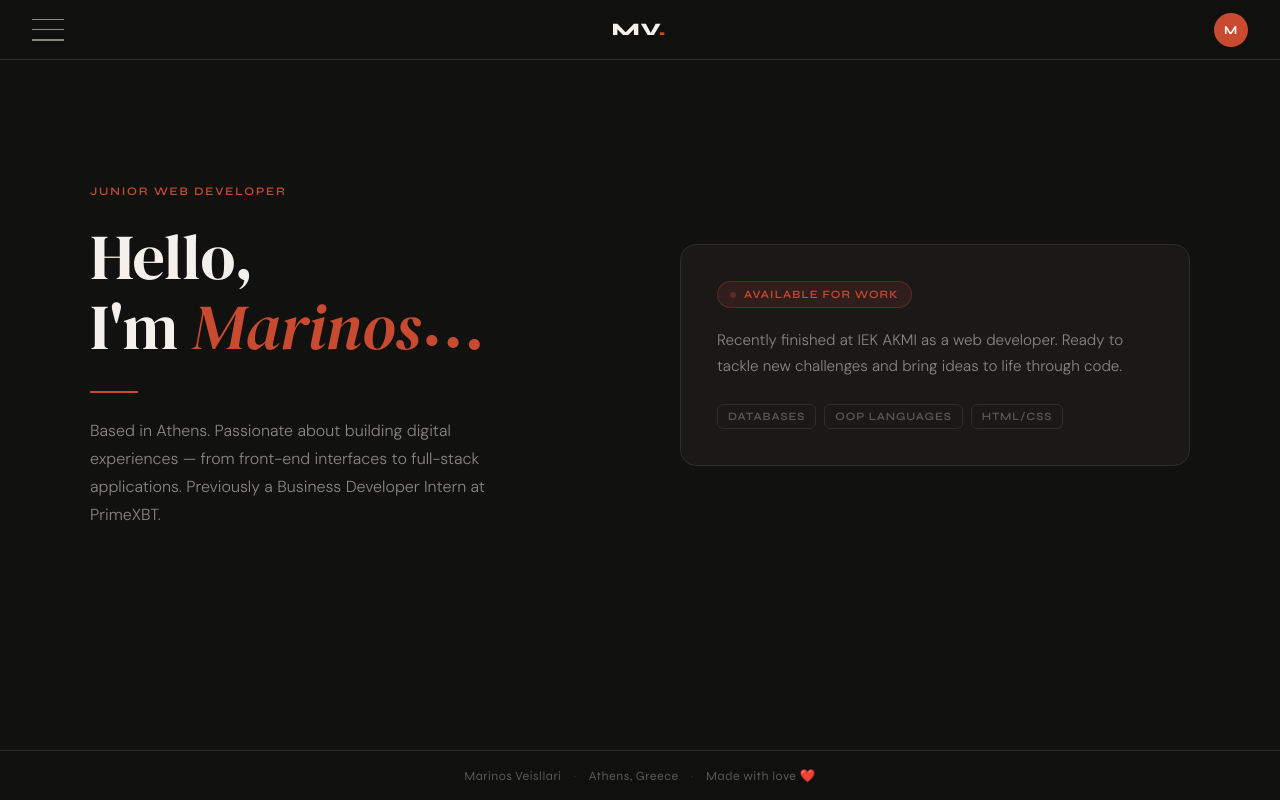
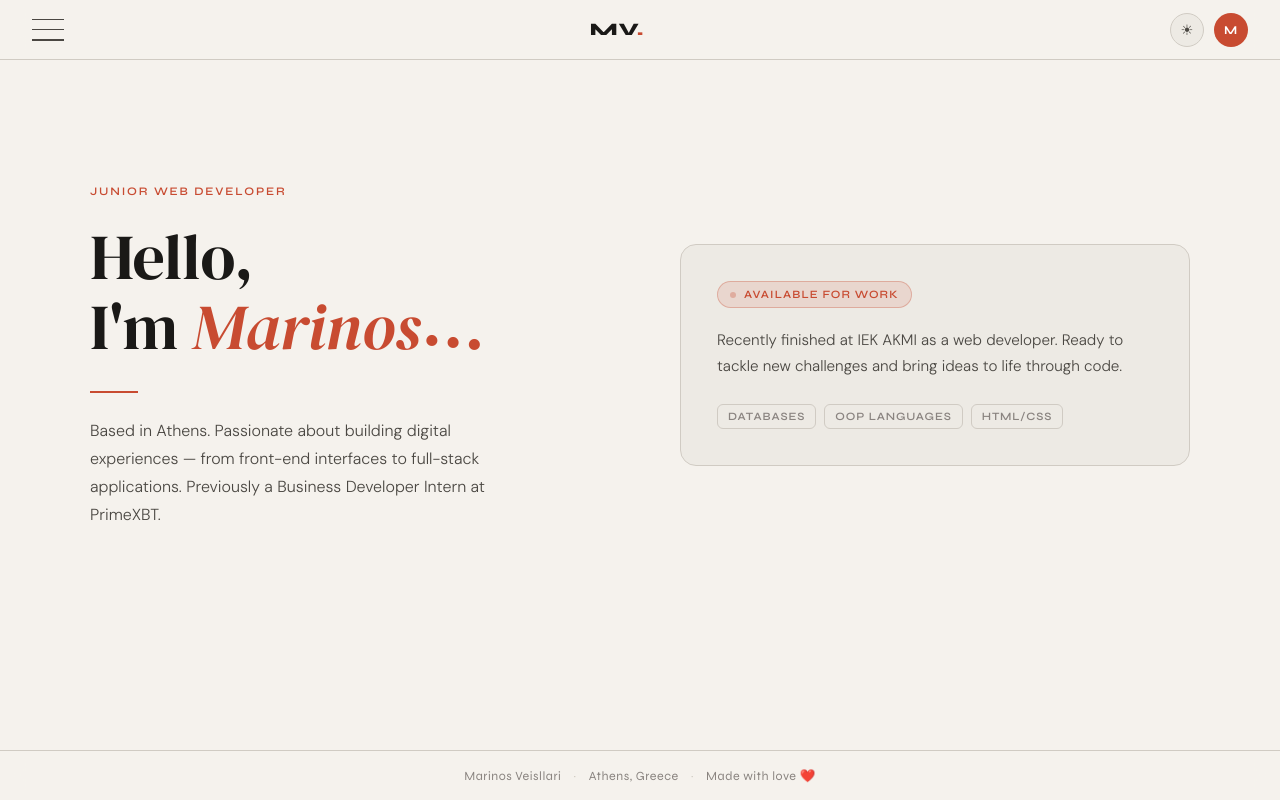
Before and after one commit to mar820/MyStory.me, a plain HTML site: page index.html in a window 1280 px wide. Drawn offline with Linux system fonts and the light colour scheme.

Commit message:
Light mode enabled

```diff
--- a/index.css
+++ b/index.css
@@ -4,16 +4,32 @@
 *, *::before, *::after { box-sizing: border-box; margin: 0; padding: 0; }
 
 :root {
+  --bg:        #f5f2ed;
+  --bg-card:   #edeae4;
+  --bg-card2:  #e4e0d9;
+  --border:    #d0cbc3;
+  --accent:    #c84b31;
+  --accent-lo: rgba(200, 75, 49, 0.12);
+  --text:      #1a1917;
+  --text-muted:#4a4742;
+  --text-dim:  #8a8480;
+  --white:     #1a1917;
+}
+
+body.dark {
   --bg:        #111110;
   --bg-card:   #1a1918;
   --bg-card2:  #222120;
   --border:    #2e2d2b;
-  --accent:    #c84b31;
-  --accent-lo: rgba(200, 75, 49, 0.12);
   --text:      #e8e4de;
   --text-muted:#8a8680;
   --text-dim:  #5a5855;
   --white:     #f4f1ec;
+}
+
+body.dark nav,
+body.dark footer {
+  background: rgba(17, 17, 16, 0.92);
 }
 
 html, body {
@@ -33,6 +49,46 @@ p {
   line-height: 1.8;
   color: var(--text-muted);
 }
+
+.nav-right-group {
+  display: flex;
+  align-items: center;
+  gap: 10px;
+}
+
+.theme-toggle {
+  width: 34px; height: 34px;
+  border-radius: 50%;
+  background: var(--bg-card);
+  border: 1px solid var(--border);
+  cursor: pointer;
+  display: flex;
+  align-items: center;
+  justify-content: center;
+  position: relative;
+  overflow: hidden;
+  transition: border-color 0.2s, background 0.2s;
+  flex-shrink: 0;
+}
+.theme-toggle:hover {
+  border-color: var(--accent);
+}
+
+.theme-toggle-icon {
+  position: absolute;
+  top: 50%;
+  left: 50%;
+  font-size: 0.9rem;
+  line-height: 1;
+  color: var(--text-muted);
+  transition: opacity 0.25s ease, transform 0.3s ease;
+}
+
+.theme-icon-moon { opacity: 0; transform: translate(-50%, -50%) rotate(90deg); }
+.theme-icon-sun  { opacity: 1; transform: translate(-50%, -50%) rotate(0deg); }
+
+body.dark .theme-icon-moon { opacity: 1; transform: translate(-50%, -50%) rotate(0deg); }
+body.dark .theme-icon-sun  { opacity: 0; transform: translate(-50%, -50%) rotate(-90deg); }
 
 /* ============================================================
    LAYOUT
@@ -64,11 +120,12 @@ p {
    NAV
    ============================================================ */
 nav {
+  background: rgba(245, 242, 237, 0.92);
   position: fixed;
   top: 0; left: 0; right: 0;
   z-index: 100;
   height: 60px;
-  background: rgba(17, 17, 16, 0.92);
+  /* background: rgba(17, 17, 16, 0.92); */
   backdrop-filter: blur(12px);
   border-bottom: 1px solid var(--border);
 }
@@ -154,7 +211,8 @@ footer {
   position: fixed;
   bottom: 0; left: 0; right: 0;
   height: 50px;
-  background: rgba(17,17,16,0.92);
+  /* background: rgba(17,17,16,0.92); */
+  background: rgba(245, 242, 237, 0.92);
   backdrop-filter: blur(12px);
   border-top: 1px solid var(--border);
   display: flex;
--- a/index.html
+++ b/index.html
@@ -19,7 +19,13 @@
           <span></span><span></span><span></span>
         </button>
         <span class="logo">MV<span class="logo-dot">.</span></span>
-        <div class="profile-circle" id="profileBtn" title="Profile">M</div>
+        <div class="nav-right-group">
+          <button class="theme-toggle" id="themeToggle" aria-label="Toggle light mode" title="Toggle light mode">
+            <span class="theme-toggle-icon theme-icon-moon">☽</span>
+            <span class="theme-toggle-icon theme-icon-sun">☀</span>
+          </button>
+          <div class="profile-circle" id="profileBtn" title="Profile">M</div>
+        </div>
       </div>
 
       <div class="dropdown" id="dropdown">
--- a/index.js
+++ b/index.js
@@ -172,3 +172,21 @@ function triggerPage5() {
     }, i * 150 + 300);
   });
 }
+
+
+// ============================================================
+// THEME TOGGLE
+// ============================================================
+// Replace your theme toggle block with this:
+const themeToggle = document.getElementById('themeToggle');
+
+themeToggle.addEventListener('click', () => {
+  document.body.classList.toggle('dark');
+  localStorage.setItem('theme', document.body.classList.contains('dark') ? 'dark' : 'light');
+});
+
+// Restore saved preference — only add dark if explicitly saved as dark
+const saved = localStorage.getItem('theme');
+if (saved === 'dark') {
+  document.body.classList.add('dark');
+}
```
